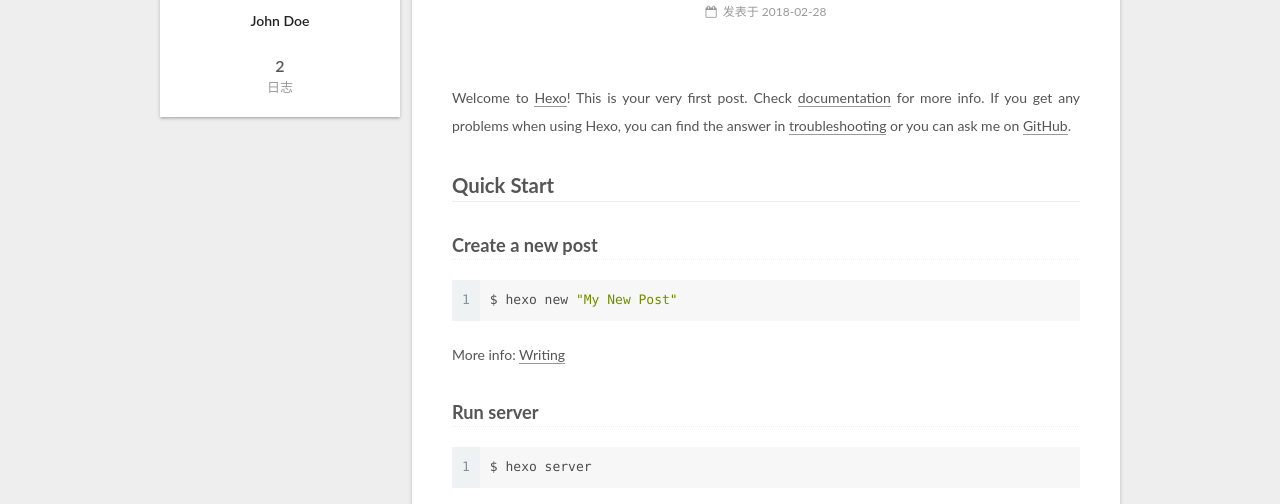
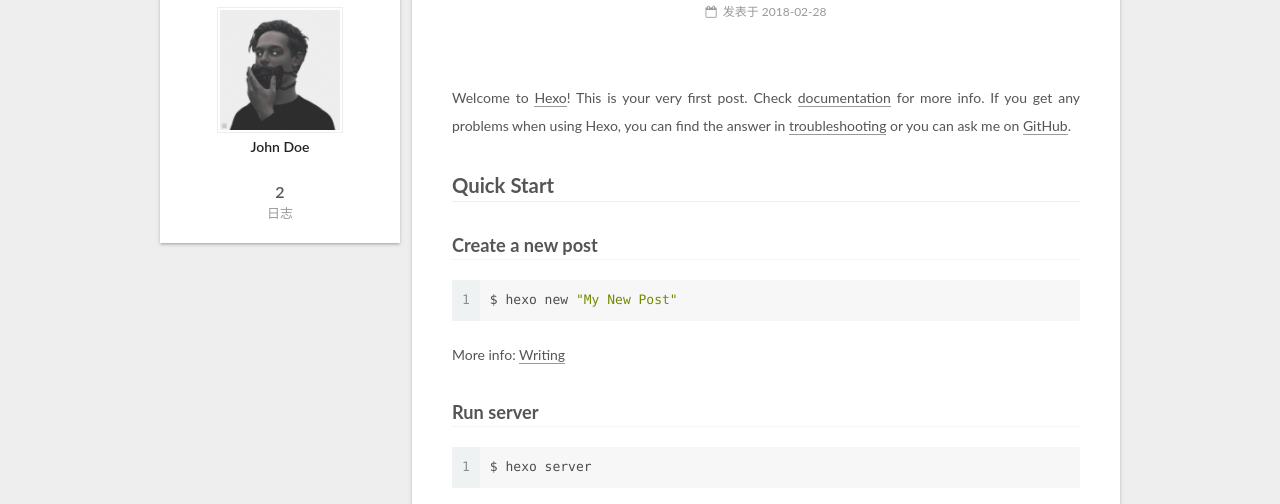
Before and after one commit to ParanoidHubert/ParanoidHubert.github.io, a plain HTML site: page index.html in a window 1280 px wide. Shown: the part 296-800 px from the top of the page. Drawn offline with Linux system fonts and the light colour scheme.

Commit message:
Site updated: 2018-03-03 20:16:02

```diff
--- a/css/main.css
+++ b/css/main.css
@@ -1823,7 +1823,7 @@
   width: 4px;
   height: 4px;
   border-radius: 50%;
-  background: #05ffab;
+  background: #004478;
 }
 .links-of-blogroll {
   font-size: 13px;
--- a/index.html
+++ b/index.html
@@ -254,7 +254,7 @@
     <span hidden itemprop="author" itemscope itemtype="http://schema.org/Person">
       <meta itemprop="name" content="John Doe">
       <meta itemprop="description" content="">
-      <meta itemprop="image" content="/images/avatar.gif">
+      <meta itemprop="image" content="/images/icon.jpg">
     </span>
 
     <span hidden itemprop="publisher" itemscope itemtype="http://schema.org/Organization">
@@ -373,7 +373,7 @@
     <span hidden itemprop="author" itemscope itemtype="http://schema.org/Person">
       <meta itemprop="name" content="John Doe">
       <meta itemprop="description" content="">
-      <meta itemprop="image" content="/images/avatar.gif">
+      <meta itemprop="image" content="/images/icon.jpg">
     </span>
 
     <span hidden itemprop="publisher" itemscope itemtype="http://schema.org/Organization">
@@ -517,6 +517,10 @@
       <section class="site-overview-wrap sidebar-panel sidebar-panel-active">
         <div class="site-overview">
           <div class="site-author motion-element" itemprop="author" itemscope itemtype="http://schema.org/Person">
+
+              <img class="site-author-image" itemprop="image"
+                src="/images/icon.jpg"
+                alt="John Doe" />
 
               <p class="site-author-name" itemprop="name">John Doe</p>
               <p class="site-description motion-element" itemprop="description"></p>
```
Also changed, not shown: 2018/02/28/hello-world/index.html (+5 -1 lines), 2018/03/01/postName/index.html (+5 -1 lines), archives/2018/02/index.html (+4 -0 lines), archives/2018/03/index.html (+4 -0 lines), archives/2018/index.html (+4 -0 lines), archives/index.html (+4 -0 lines), images/icon.jpg (added).
